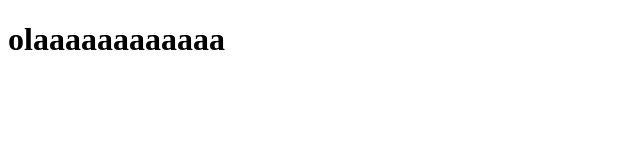
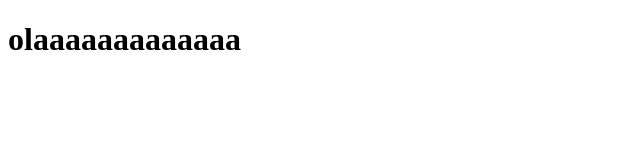
Before and after one commit to luccsll/curso_git_1, a plain HTML site: page index.html in a window 1280 px wide. Shown: the full height of the page, 0-640 px from the left. Drawn offline with Linux system fonts and the light colour scheme.

```diff
--- a/index.html
+++ b/index.html
@@ -6,6 +6,6 @@
     <title>Document</title>
 </head>
 <body>
-    <h1>olaaaaaaaaaaaa</h1>
+    <h1>olaaaaaaaaaaaaa</h1>
 </body>
 </html>
```
Also changed, not shown: rodape.css (added).
